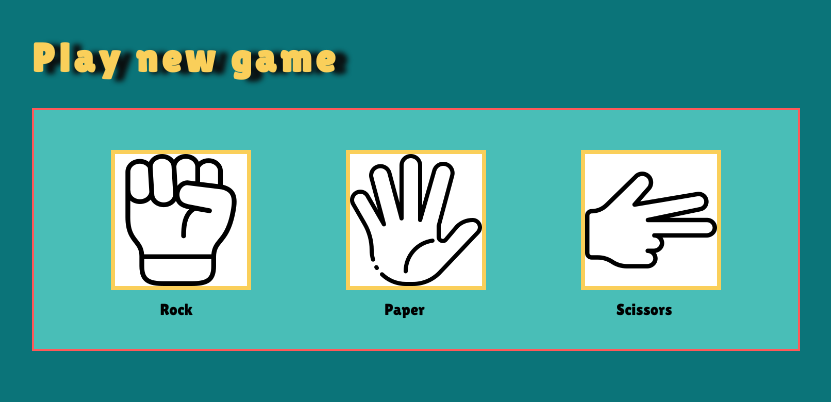
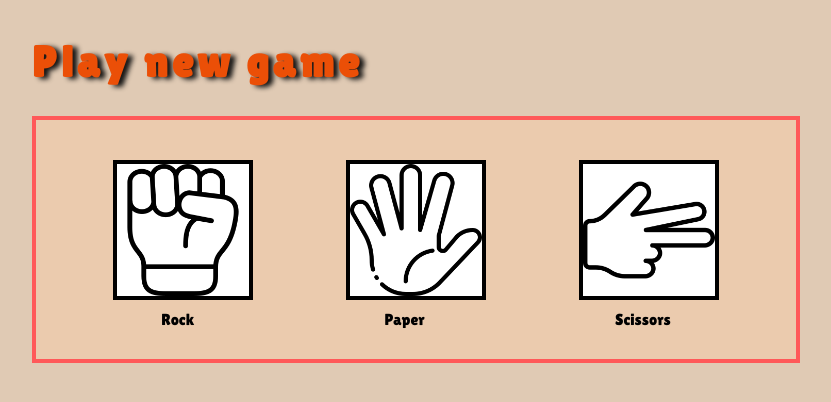
Before and after one commit to MJanuszek/rock-paper-scissors, a React (Vite) app: page / in a window 1280 px wide. Shown: the top 402 px of the page, without its empty margins (224-1055 px from the left). Built offline with nearby package versions, Linux system fonts and the light colour scheme.

Commit message:
css colors changed

```diff
--- a/src/App.css
+++ b/src/App.css
@@ -10,12 +10,12 @@ body {
   /* background-image: url("assets/annie-spratt-xTaOPMa6wAE-unsplash.jpg"); */
   background-size: cover;
   font-family: "Lilita One", serif;
-  background-color: #0b7479;
+  background-color: #e0cab4;
 }
 
 .main-title {
-  font-size: 2.5em;
-  text-shadow: 12px 2px 5px rgba(11, 11, 11, 0.947);
-  color: #facf5a;
+  font-size: 2.7em;
+  text-shadow: 5px 2px 5px rgba(11, 11, 11, 0.947);
+  color: #eb4f07;
   letter-spacing: 0.1em;
 }
--- a/src/GameBoard.css
+++ b/src/GameBoard.css
@@ -4,8 +4,8 @@
   min-height: 30vh;
   min-width: 60vw;
   padding: 30px;
-  border: 2px solid #ff5959;
-  background-color: #49beb7;
+  border: 4px solid #ff5959;
+  background-color: #ebcbae;
 }
 
 .icons {
@@ -20,7 +20,7 @@
 
 .icon {
   background-color: #fff;
-  border: 4px solid #facf5a;
+  border: 4px solid #000000;
   height: 140px;
   width: 140px;
   background-size: contain;
--- a/src/GameBoard.jsx
+++ b/src/GameBoard.jsx
@@ -4,10 +4,18 @@ import { useState } from "react";
 function GameBoard() {
   const [player1Hand, setPlayer1Hand] = useState();
   const [player2Hand, setPlayer2Hand] = useState();
+  const [nextPlayer, setNextPlayes] = useState(false);
+
+  function handlePlayerChoice(choice) {
+    console.log(choice);
+  }
   return (
     <div className="container">
       <div className="icons">
-        <div className="icon rock"></div>
+        <div
+          className="icon rock"
+          onClick={() => handlePlayerChoice("rock")}
+        ></div>
         <div className="icon paper"></div>
         <div className="icon scissors"></div>
       </div>
```
